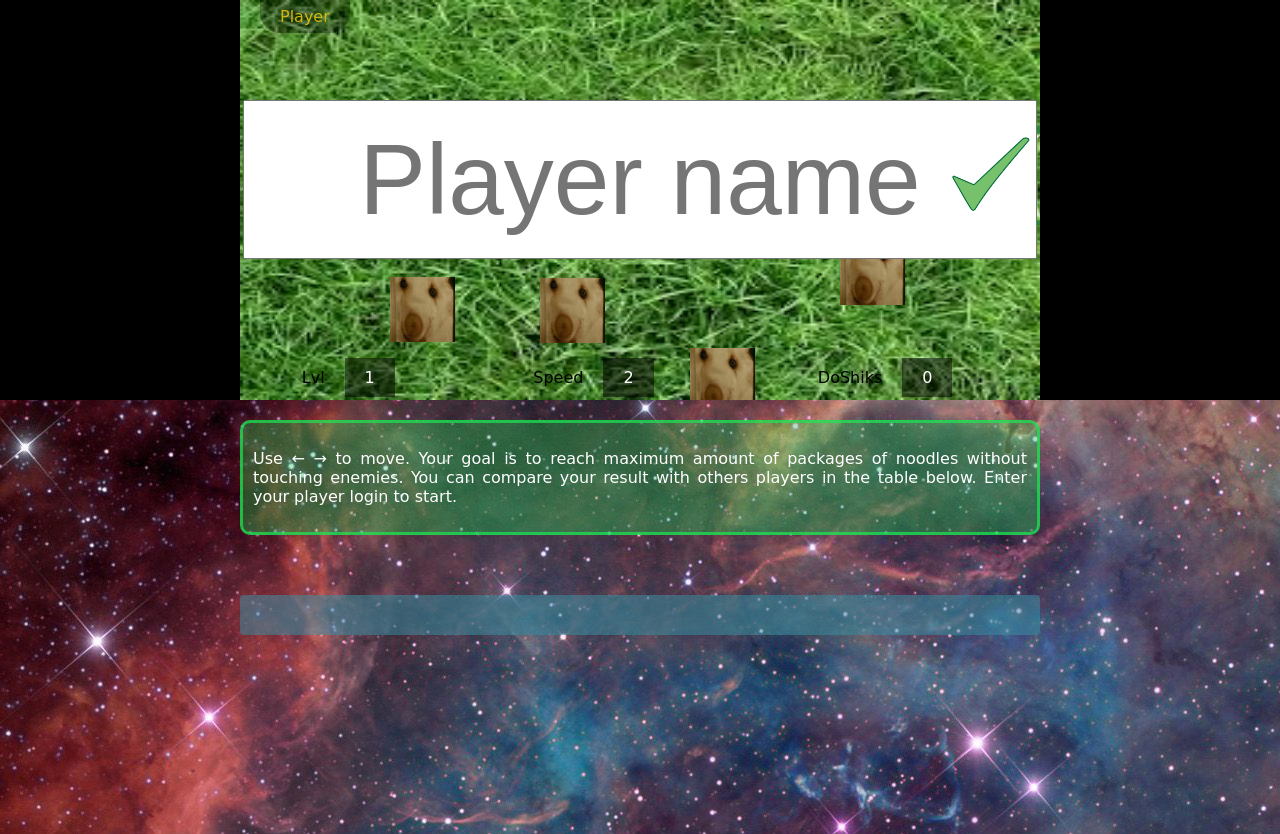
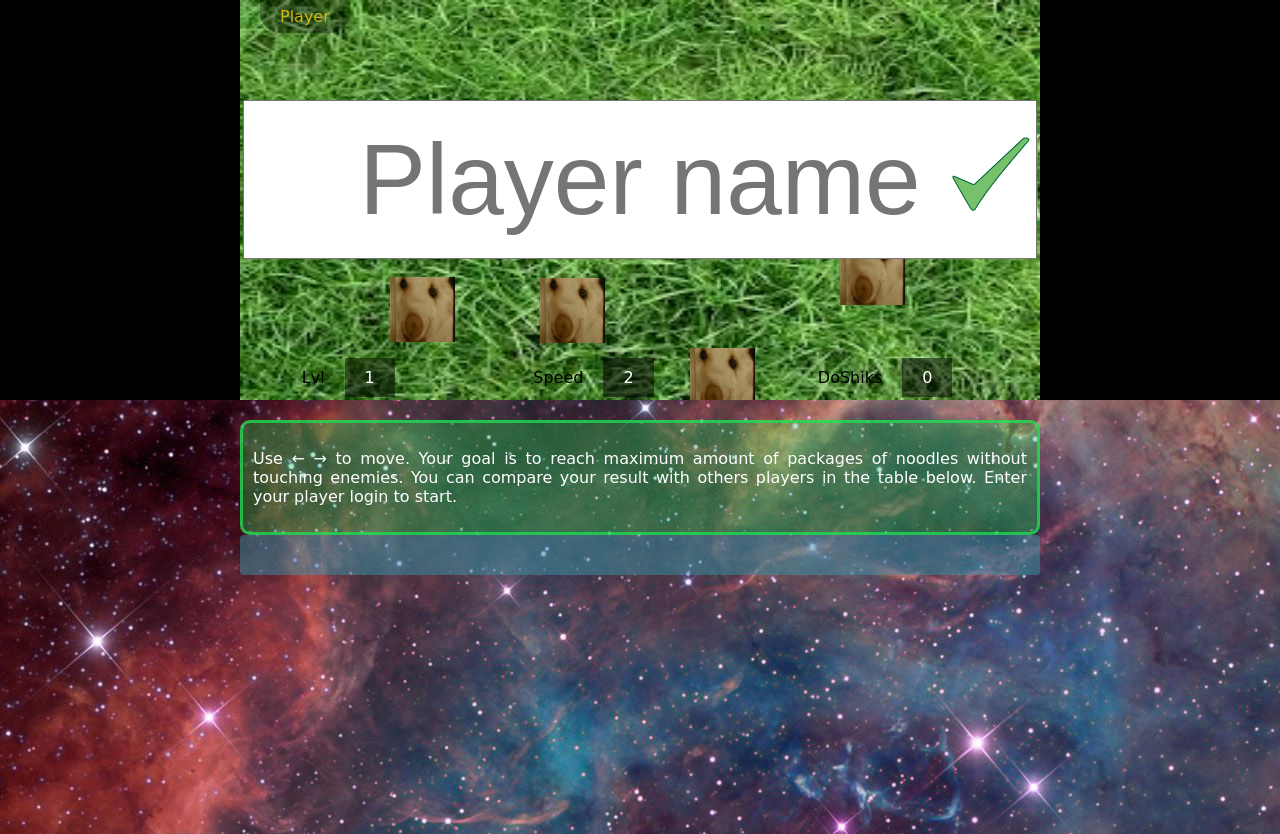
Before and after one commit to jarikexe/doshik, a PHP site: page / in a window 1280 px wide. Shown: the top 834 px of the page. Run offline with PHP 8.4, Linux system fonts and the light colour scheme; data that the repository does not hold is empty; some libraries are stand-ins or nearby versions; some web fonts are replaced.

Commit message:
fix margins

```diff
--- a/index.php
+++ b/index.php
@@ -34,7 +34,6 @@
 			</div>
 		</div>
 		<div class="wall">
-
 			<div id="rools">
 				<p>
 					Use &#8592; &#8594; to move. Your goal is to reach maximum amount of packages of noodles without touching enemies. You can compare your result with others players in the table below. Enter your player login to start.
--- a/style.css
+++ b/style.css
@@ -154,6 +154,7 @@ body{overflow-y: scroll;}
 	margin:0;
 	margin-top: -20px;
 	padding: 40px 0;
+	padding-top: 0px;
 	box-sizing: border-box;
 	background-size: cover;
 }
```
